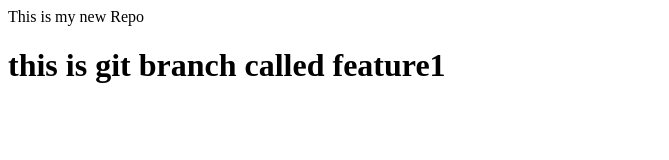
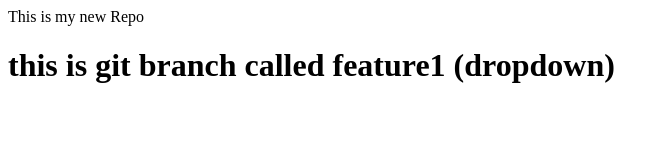
Before and after one commit to Vasudev-Pareek/localRepo, a plain HTML site: page Index.html in a window 1280 px wide. Shown: the whole page, without its empty margins (0-669 px from the left). Drawn offline with Linux system fonts and the light colour scheme.

```diff
--- a/Index.html
+++ b/Index.html
@@ -1,2 +1,2 @@
 <p>This is my new Repo </p>
-<h1>this is git branch called feature1</h1>
+<h1>this is git branch called feature1 (dropdown)</h1>
```
